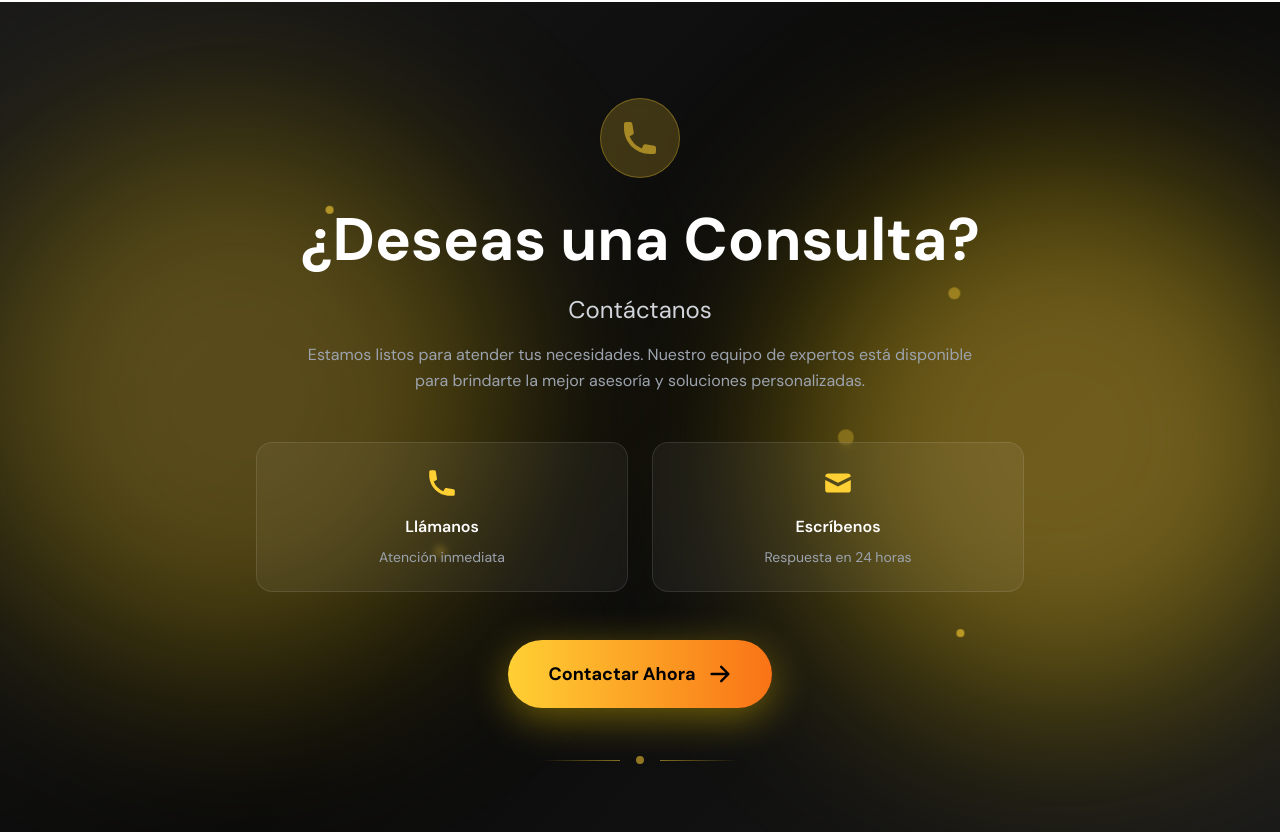
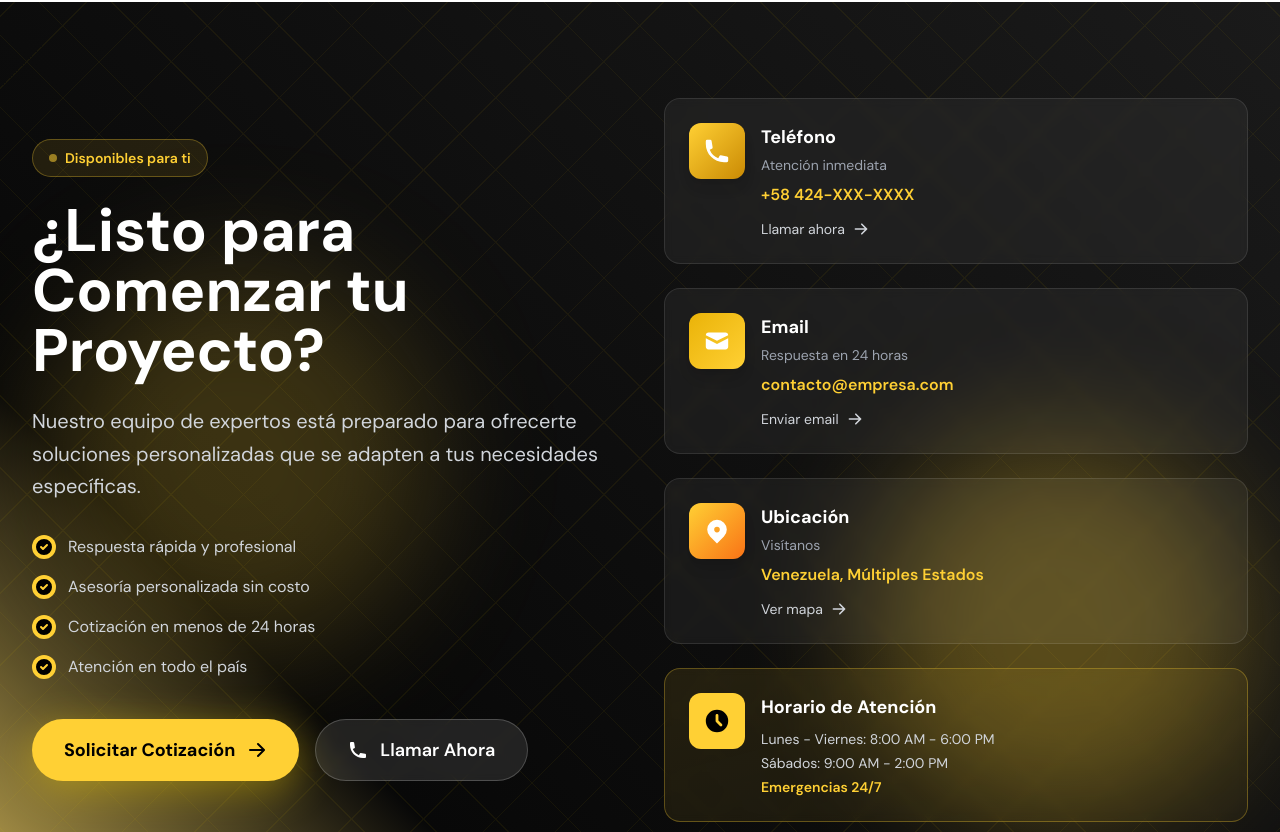
Before and after one commit to luis-alvarezf10/serlimca-page, a React (Vite) app: page / in a window 1280 px wide. Shown: the part 4528-5360 px from the top of the page. Built offline with nearby package versions, Linux system fonts and the light colour scheme.

Commit message:
contact section: modificado en estilos

```diff
--- a/src/pages/home/components/ContactCTASection.jsx
+++ b/src/pages/home/components/ContactCTASection.jsx
@@ -1,6 +1,6 @@
 import { useEffect, useRef, useState } from 'react'
 import { Link } from 'react-router-dom'
-import { HiPhone, HiMail, HiArrowRight } from 'react-icons/hi'
+import { HiPhone, HiMail, HiArrowRight, HiLocationMarker, HiClock, HiCheckCircle } from 'react-icons/hi'
 
 const ContactCTASection = () => {
   const [isVisible, setIsVisible] = useState(false)
@@ -27,96 +27,209 @@ const ContactCTASection = () => {
     }
   }, [])
 
+  const contactMethods = [
+    {
+      icon: HiPhone,
+      title: 'Teléfono',
+      description: 'Atención inmediata',
+      info: '+58 424-XXX-XXXX',
+      action: 'Llamar ahora',
+      color: 'from-primary to-yellow-600'
+    },
+    {
+      icon: HiMail,
+      title: 'Email',
+      description: 'Respuesta en 24 horas',
+      info: 'contacto@empresa.com',
+      action: 'Enviar email',
+      color: 'from-yellow-500 to-primary'
+    },
+    {
+      icon: HiLocationMarker,
+      title: 'Ubicación',
+      description: 'Visítanos',
+      info: 'Venezuela, Múltiples Estados',
+      action: 'Ver mapa',
+      color: 'from-primary to-orange-500'
+    }
+  ]
+
+  const benefits = [
+    'Respuesta rápida y profesional',
+    'Asesoría personalizada sin costo',
+    'Cotización en menos de 24 horas',
+    'Atención en todo el país'
+  ]
+
   return (
     <section
       id="contact-cta"
       ref={sectionRef}
       className="py-24 relative overflow-hidden"
       style={{
-        background: 'linear-gradient(135deg, #1a1a1a 0%, #0a0a0a 50%, #1a1a1a 100%)'
+        background: 'linear-gradient(225deg, #1a1a1a 0%, #080808ff 70%, #ffd034bd 100%)'
       }}
     >
-      {/* Floating Orbs with Glow */}
-      <div className="absolute top-1/4 left-10 w-96 h-96 bg-primary/30 rounded-full blur-3xl animate-float"
-        style={{ boxShadow: '0 0 150px 80px rgba(255, 215, 0, 0.3)' }}
-      />
-      <div className="absolute bottom-1/4 right-10 w-96 h-96 bg-primary/40 rounded-full blur-3xl animate-float"
+      {/* Animated Background Pattern */}
+      <div className="absolute inset-0 opacity-5">
+        <div
+          className="absolute inset-0"
           style={{
-          animationDelay: '2s',
-          boxShadow: '0 0 150px 80px rgba(255, 215, 0, 0.4)'
+            backgroundImage: `repeating-linear-gradient(45deg, transparent, transparent 50px, var(--primary, #FFD700) 50px, var(--primary, #FFD700) 51px),
+                             repeating-linear-gradient(-45deg, transparent, transparent 50px, var(--primary, #FFD700) 50px, var(--primary, #FFD700) 51px)`
           }}
         />
-
-      {/* Animated Particles */}
-      <div className="absolute inset-0 overflow-hidden pointer-events-none">
-        <div className="absolute top-1/4 left-1/4 w-2 h-2 bg-primary rounded-full animate-float opacity-60" style={{ animationDelay: '0s' }} />
-        <div className="absolute top-1/3 right-1/4 w-3 h-3 bg-primary rounded-full animate-float opacity-40" style={{ animationDelay: '1s' }} />
-        <div className="absolute bottom-1/3 left-1/3 w-2 h-2 bg-primary rounded-full animate-float opacity-50" style={{ animationDelay: '2s' }} />
-        <div className="absolute top-1/2 right-1/3 w-4 h-4 bg-primary rounded-full animate-float opacity-30" style={{ animationDelay: '0.5s' }} />
-        <div className="absolute bottom-1/4 right-1/4 w-2 h-2 bg-primary rounded-full animate-float opacity-60" style={{ animationDelay: '1.5s' }} />
       </div>
 
-      <div className="container mx-auto px-8 relative max-w-5xl">
-        <div className={`text-center transform transition-all duration-1000 ${
-          isVisible ? 'translate-y-0 opacity-100' : 'translate-y-20 opacity-0'
+      {/* Glowing Orbs */}
+      <div className="absolute top-1/4 left-10 w-96 h-96 bg-primary/20 rounded-full blur-3xl animate-float" />
+      <div className="absolute bottom-1/4 right-10 w-96 h-96 bg-primary/30 rounded-full blur-3xl animate-float"
+        style={{ animationDelay: '2s' }}
+      />
+
+      <div className="container mx-auto px-8 relative max-w-7xl">
+        <div className="grid lg:grid-cols-2 gap-12 items-center">
+          {/* Left Side - Content */}
+          <div className={`transform transition-all duration-1000 ${
+            isVisible ? 'translate-x-0 opacity-100' : '-translate-x-20 opacity-0'
           }`}>
-          {/* Icon */}
-          <div className="inline-flex items-center justify-center w-20 h-20 bg-primary/20 backdrop-blur-sm rounded-full mb-8 border border-primary/30">
-            <HiPhone className="w-10 h-10 text-primary animate-pulse" />
+            {/* Badge */}
+            <div className="inline-flex items-center gap-2 px-4 py-2 bg-primary/10 border border-primary/30 rounded-full mb-6">
+              <div className="w-2 h-2 bg-primary rounded-full animate-pulse" />
+              <span className="text-primary text-sm font-semibold">Disponibles para ti</span>
             </div>
 
             {/* Title */}
-          <h2 className="text-4xl md:text-5xl lg:text-6xl font-bold text-white mb-6">
-            ¿Deseas una Consulta?
+            <h2 className="text-4xl md:text-5xl lg:text-6xl font-bold text-white mb-6 leading-tight">
+              ¿Listo para Comenzar tu Proyecto?
             </h2>
 
-          {/* Subtitle */}
-          <p className="text-xl md:text-2xl text-gray-300 mb-4">
-            Contáctanos
+            {/* Description */}
+            <p className="text-xl text-gray-300 mb-8 leading-relaxed">
+              Nuestro equipo de expertos está preparado para ofrecerte soluciones
+              personalizadas que se adapten a tus necesidades específicas.
             </p>
 
-          <p className="text-gray-400 max-w-2xl mx-auto mb-12 leading-relaxed">
-            Estamos listos para atender tus necesidades. Nuestro equipo de expertos
-            está disponible para brindarte la mejor asesoría y soluciones personalizadas.
-          </p>
-
-          {/* Contact Info Cards */}
-          <div className={`grid md:grid-cols-2 gap-6 max-w-3xl mx-auto mb-12 transform transition-all duration-1000 delay-300 ${
-            isVisible ? 'translate-y-0 opacity-100' : 'translate-y-20 opacity-0'
-          }`}>
-            <div className="bg-white/5 backdrop-blur-sm border border-white/10 rounded-2xl p-6 hover:bg-white/10 hover:border-primary/50 transition-all duration-300 group">
-              <HiPhone className="w-8 h-8 text-primary mx-auto mb-4 group-hover:scale-110 group-hover:rotate-12 transition-transform duration-300" />
-              <h3 className="text-white font-semibold mb-2">Llámanos</h3>
-              <p className="text-gray-400 text-sm">Atención inmediata</p>
+            {/* Benefits List */}
+            <div className="space-y-4 mb-10">
+              {benefits.map((benefit, index) => (
+                <div
+                  key={index}
+                  className={`flex items-center gap-3 transform transition-all duration-700 ${
+                    isVisible ? 'translate-x-0 opacity-100' : '-translate-x-10 opacity-0'
+                  }`}
+                  style={{ transitionDelay: `${index * 100 + 300}ms` }}
+                >
+                  <div className="flex-shrink-0 w-6 h-6 bg-primary rounded-full flex items-center justify-center">
+                    <HiCheckCircle className="w-5 h-5 text-black" />
+                  </div>
+                  <span className="text-gray-300">{benefit}</span>
+                </div>
+              ))}
             </div>
 
-            <div className="bg-white/5 backdrop-blur-sm border border-white/10 rounded-2xl p-6 hover:bg-white/10 hover:border-primary/50 transition-all duration-300 group">
-              <HiMail className="w-8 h-8 text-primary mx-auto mb-4 group-hover:scale-110 group-hover:rotate-12 transition-transform duration-300" />
-              <h3 className="text-white font-semibold mb-2">Escríbenos</h3>
-              <p className="text-gray-400 text-sm">Respuesta en 24 horas</p>
+            {/* CTA Buttons */}
+            <div className="flex flex-wrap gap-4">
+              <Link
+                to="/contacto"
+                className="inline-flex items-center gap-3 px-8 py-4 bg-primary text-black text-lg font-bold rounded-full hover:shadow-2xl hover:scale-105 transition-all duration-300 group"
+                style={{ boxShadow: '0 10px 40px rgba(255, 215, 0, 0.4)' }}
+              >
+                Solicitar Cotización
+                <HiArrowRight className="w-5 h-5 group-hover:translate-x-2 transition-transform duration-300" />
+              </Link>
+
+              <a
+                href="tel:+584241234567"
+                className="inline-flex items-center gap-3 px-8 py-4 bg-white/10 backdrop-blur-sm border border-white/20 text-white text-lg font-semibold rounded-full hover:bg-white/20 hover:border-primary/50 transition-all duration-300"
+              >
+                <HiPhone className="w-5 h-5" />
+                Llamar Ahora
+              </a>
             </div>
           </div>
 
-          {/* CTA Button */}
-          <div className={`transform transition-all duration-1000 delay-500 ${
-            isVisible ? 'translate-y-0 opacity-100' : 'translate-y-20 opacity-0'
+          {/* Right Side - Contact Cards */}
+          <div className={`transform transition-all duration-1000 delay-300 ${
+            isVisible ? 'translate-x-0 opacity-100' : 'translate-x-20 opacity-0'
           }`}>
-            <Link
-              to="/contacto"
-              className="inline-flex items-center gap-3 px-10 py-5 bg-gradient-to-r from-primary to-orange-500 text-black text-lg font-bold rounded-full hover:shadow-2xl hover:scale-105 transition-all duration-300 group"
-              style={{ boxShadow: '0 10px 40px rgba(255, 215, 0, 0.4)' }}
+            <div className="space-y-6">
+              {/* Contact Method Cards */}
+              {contactMethods.map((method, index) => (
+                <div
+                  key={index}
+                  className={`bg-white/5 backdrop-blur-sm border border-white/10 rounded-2xl p-6 hover:bg-white/10 hover:border-primary/50 transition-all duration-500 group cursor-pointer transform hover:scale-105 ${
+                    isVisible ? 'translate-y-0 opacity-100' : 'translate-y-10 opacity-0'
+                  }`}
+                  style={{ transitionDelay: `${index * 150 + 500}ms` }}
                 >
-              Contactar Ahora
-              <HiArrowRight className="w-6 h-6 group-hover:translate-x-2 transition-transform duration-300" />
-            </Link>
+                  <div className="flex items-start gap-4">
+                    {/* Icon */}
+                    <div className={`flex-shrink-0 w-14 h-14 bg-gradient-to-br ${method.color} rounded-xl flex items-center justify-center group-hover:scale-110 group-hover:rotate-6 transition-all duration-500 shadow-lg`}>
+                      <method.icon className="w-7 h-7 text-white" />
                     </div>
 
-          {/* Decorative Line */}
-          <div className="mt-12 flex items-center justify-center gap-4">
-            <div className="w-20 h-px bg-gradient-to-r from-transparent to-primary/50" />
-            <div className="w-2 h-2 bg-primary rounded-full animate-pulse" />
-            <div className="w-20 h-px bg-gradient-to-l from-transparent to-primary/50" />
+                    {/* Content */}
+                    <div className="flex-1">
+                      <h3 className="text-white text-lg font-bold mb-1 group-hover:text-primary transition-colors duration-300">
+                        {method.title}
+                      </h3>
+                      <p className="text-gray-400 text-sm mb-2">
+                        {method.description}
+                      </p>
+                      <p className="text-primary font-semibold mb-3">
+                        {method.info}
+                      </p>
+                      <span className="text-sm text-gray-300 group-hover:text-white transition-colors duration-300 flex items-center gap-2">
+                        {method.action}
+                        <HiArrowRight className="w-4 h-4 group-hover:translate-x-1 transition-transform duration-300" />
+                      </span>
                     </div>
+                  </div>
+                </div>
+              ))}
+
+              {/* Business Hours Card */}
+              <div className={`bg-gradient-to-br from-primary/10 to-primary/5 backdrop-blur-sm border border-primary/30 rounded-2xl p-6 transform transition-all duration-1000 ${
+                isVisible ? 'translate-y-0 opacity-100' : 'translate-y-10 opacity-0'
+              }`}
+              style={{ transitionDelay: '950ms' }}
+              >
+                <div className="flex items-start gap-4">
+                  <div className="flex-shrink-0 w-14 h-14 bg-primary rounded-xl flex items-center justify-center">
+                    <HiClock className="w-7 h-7 text-black" />
+                  </div>
+                  <div>
+                    <h3 className="text-white text-lg font-bold mb-2">
+                      Horario de Atención
+                    </h3>
+                    <div className="space-y-1 text-gray-300">
+                      <p className="text-sm">Lunes - Viernes: 8:00 AM - 6:00 PM</p>
+                      <p className="text-sm">Sábados: 9:00 AM - 2:00 PM</p>
+                      <p className="text-sm font-semibold text-primary">Emergencias 24/7</p>
+                    </div>
+                  </div>
+                </div>
+              </div>
+            </div>
+          </div>
+        </div>
+
+        {/* Bottom Stats */}
+        <div className={`mt-20 grid grid-cols-2 md:grid-cols-4 gap-6 transform transition-all duration-1000 delay-700 ${
+          isVisible ? 'translate-y-0 opacity-100' : 'translate-y-10 opacity-0'
+        }`}>
+          {[
+            { value: '<2h', label: 'Tiempo de Respuesta' },
+            { value: '24/7', label: 'Soporte Disponible' },
+            { value: '100%', label: 'Confidencialidad' },
+            { value: '15+', label: 'Años de Experiencia' }
+          ].map((stat, index) => (
+            <div key={index} className="text-center p-6 bg-white/5 backdrop-blur-sm border border-white/10 rounded-xl hover:bg-white/10 hover:border-primary/30 transition-all duration-300">
+              <div className="text-3xl md:text-4xl font-bold text-primary mb-2">{stat.value}</div>
+              <div className="text-sm text-gray-400">{stat.label}</div>
+            </div>
+          ))}
         </div>
       </div>
     </section>
```
Lines whose indentation alone changed are shown as unchanged.
